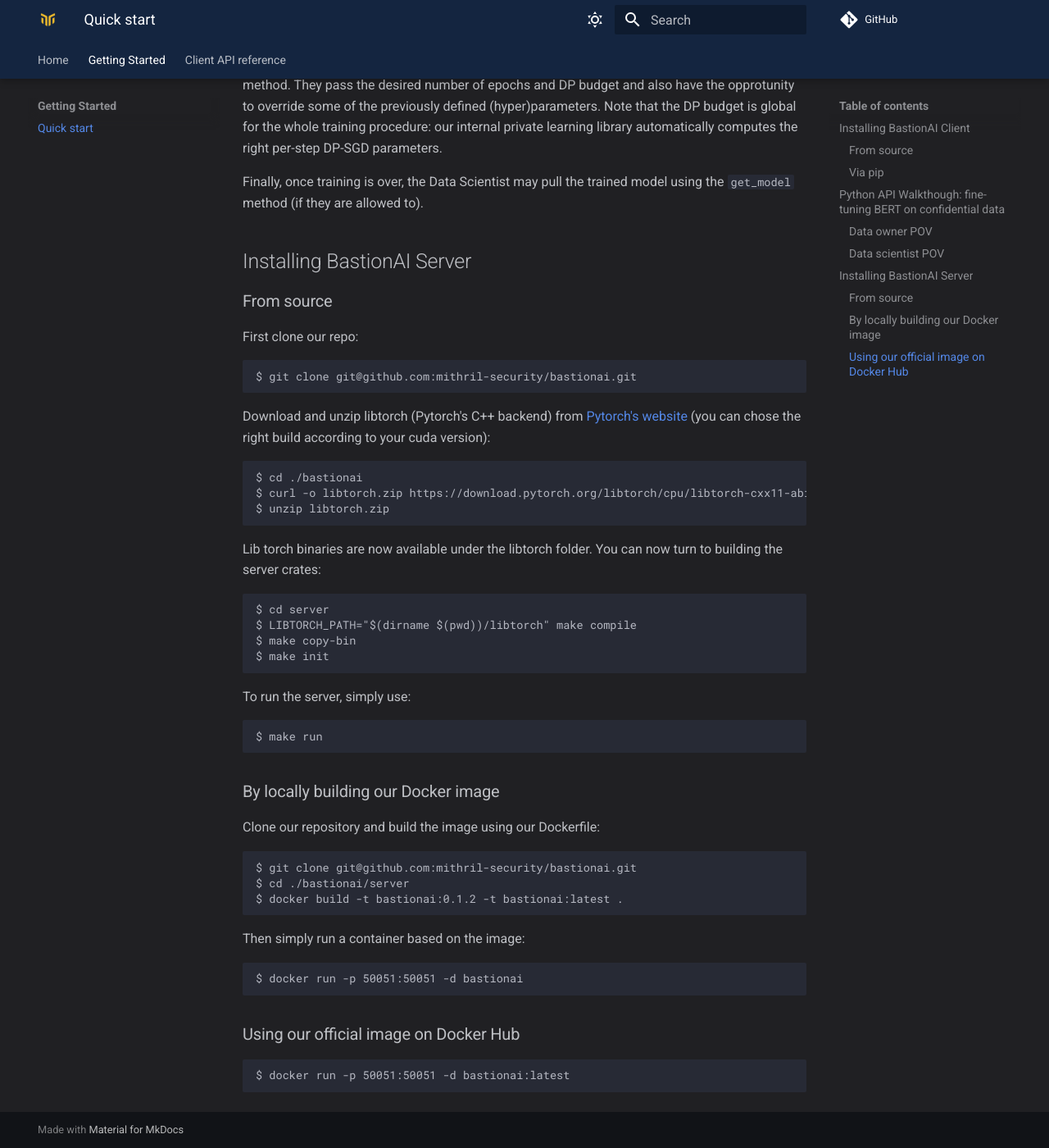
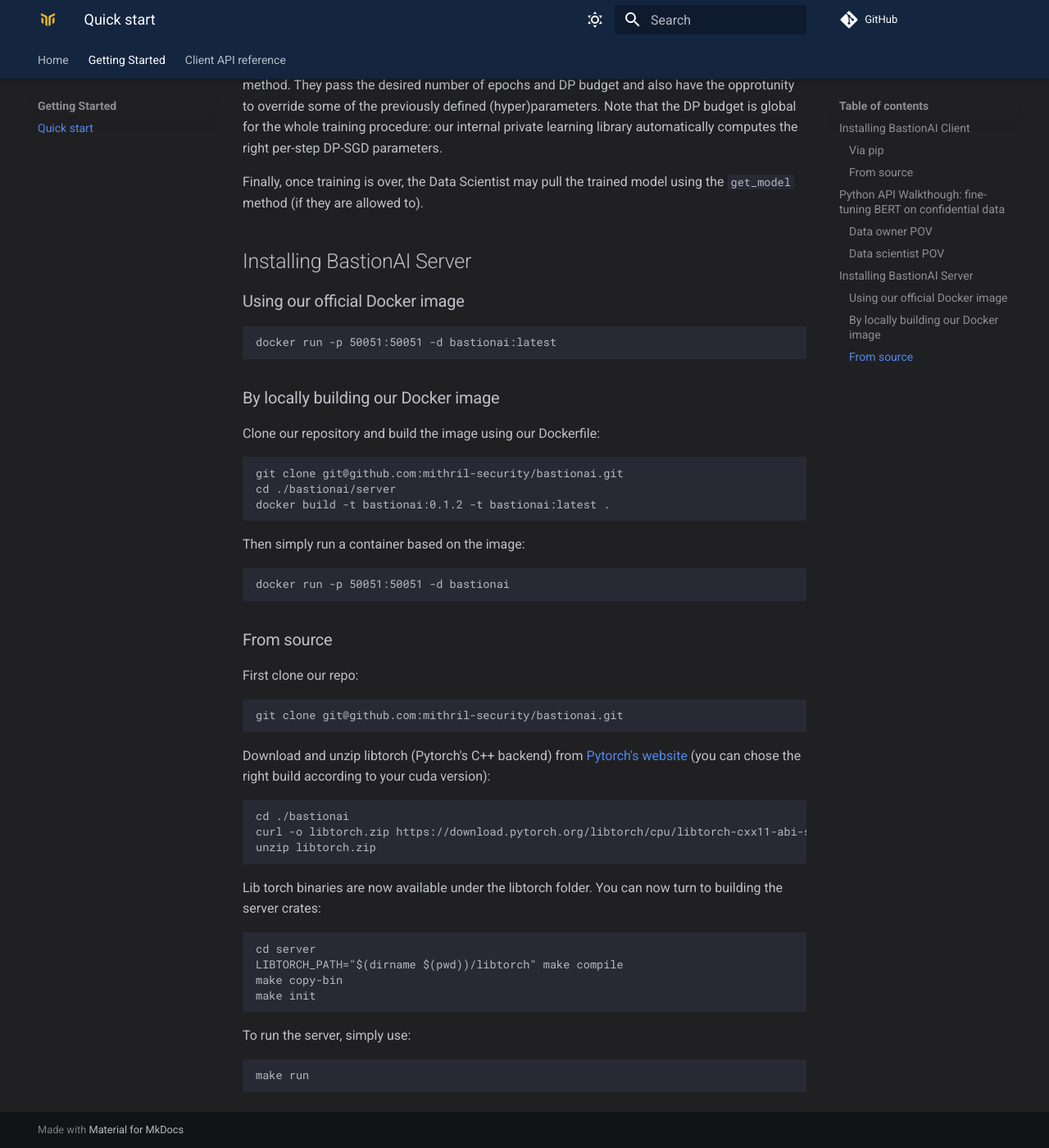
Before and after one commit to mithril-security/bastionlab, an MkDocs documentation site: the page built from docs/getting-started/quick-start.md, in a window 1280 px wide and 1400 px high, scrolled down 2169 px. Shown: the whole window at 82% size. Built offline with MkDocs 1.6.1 and Material for MkDocs 9.7.7, drawn with Linux system fonts in a browser that asks for light colours; comment, search, counter and statistics services are not loaded; some of the changed text lies outside the part shown.

Commit message:
Update quick-start.md

````diff
--- a/docs/getting-started/quick-start.md
+++ b/docs/getting-started/quick-start.md
@@ -1,21 +1,21 @@
 ## Installing BastionAI Client
-
-### From source
-
-First clone our repo:
-```bash
-$ git clone git@github.com:mithril-security/bastionai.git
-```
-Then install the client library:
-```
-$ cd ./bastionai/client
-$ make install
-```
 
 ### Via pip
 
 ```
 pip install bastionai
+```
+
+### From source
+
+First clone our repo:
+```
+git clone git@github.com:mithril-security/bastionai.git
+```
+Then install the client library:
+```
+cd ./bastionai/client
+make install
 ```
 
 ## Python API Walkthough: fine-tuning BERT on confidential data
@@ -83,46 +83,46 @@
 
 ## Installing BastionAI Server
 
-### From source
+### Using our official Docker image
 
-First clone our repo:
 ```
-$ git clone git@github.com:mithril-security/bastionai.git
-```
-Download and unzip libtorch (Pytorch's C++ backend) from [Pytorch's website](https://pytorch.org/) (you can chose the right build according to your cuda version):
-```
-$ cd ./bastionai
-$ curl -o libtorch.zip https://download.pytorch.org/libtorch/cpu/libtorch-cxx11-abi-shared-with-deps-1.12.1%2Bcpu.zip
-$ unzip libtorch.zip
-```
-Lib torch binaries are now available under the libtorch folder. You can now turn to building the server crates:
-```
-$ cd server
-$ LIBTORCH_PATH="$(dirname $(pwd))/libtorch" make compile
-$ make copy-bin
-$ make init
-```
-
-To run the server, simply use:
-```
-$ make run
+docker run -p 50051:50051 -d bastionai:latest
 ```
 
 ### By locally building our Docker image
 
 Clone our repository and build the image using our Dockerfile:
 ```
-$ git clone git@github.com:mithril-security/bastionai.git
-$ cd ./bastionai/server
-$ docker build -t bastionai:0.1.2 -t bastionai:latest .
+git clone git@github.com:mithril-security/bastionai.git
+cd ./bastionai/server
+docker build -t bastionai:0.1.2 -t bastionai:latest .
 ```
 Then simply run a container based on the image:
 ```
-$ docker run -p 50051:50051 -d bastionai
+docker run -p 50051:50051 -d bastionai
 ```
 
-### Using our official image on Docker Hub
+### From source
 
+First clone our repo:
 ```
-$ docker run -p 50051:50051 -d bastionai:latest
+git clone git@github.com:mithril-security/bastionai.git
 ```
+Download and unzip libtorch (Pytorch's C++ backend) from [Pytorch's website](https://pytorch.org/) (you can chose the right build according to your cuda version):
+```
+cd ./bastionai
+curl -o libtorch.zip https://download.pytorch.org/libtorch/cpu/libtorch-cxx11-abi-shared-with-deps-1.12.1%2Bcpu.zip
+unzip libtorch.zip
+```
+Lib torch binaries are now available under the libtorch folder. You can now turn to building the server crates:
+```
+cd server
+LIBTORCH_PATH="$(dirname $(pwd))/libtorch" make compile
+make copy-bin
+make init
+```
+
+To run the server, simply use:
+```
+make run
+```
````
